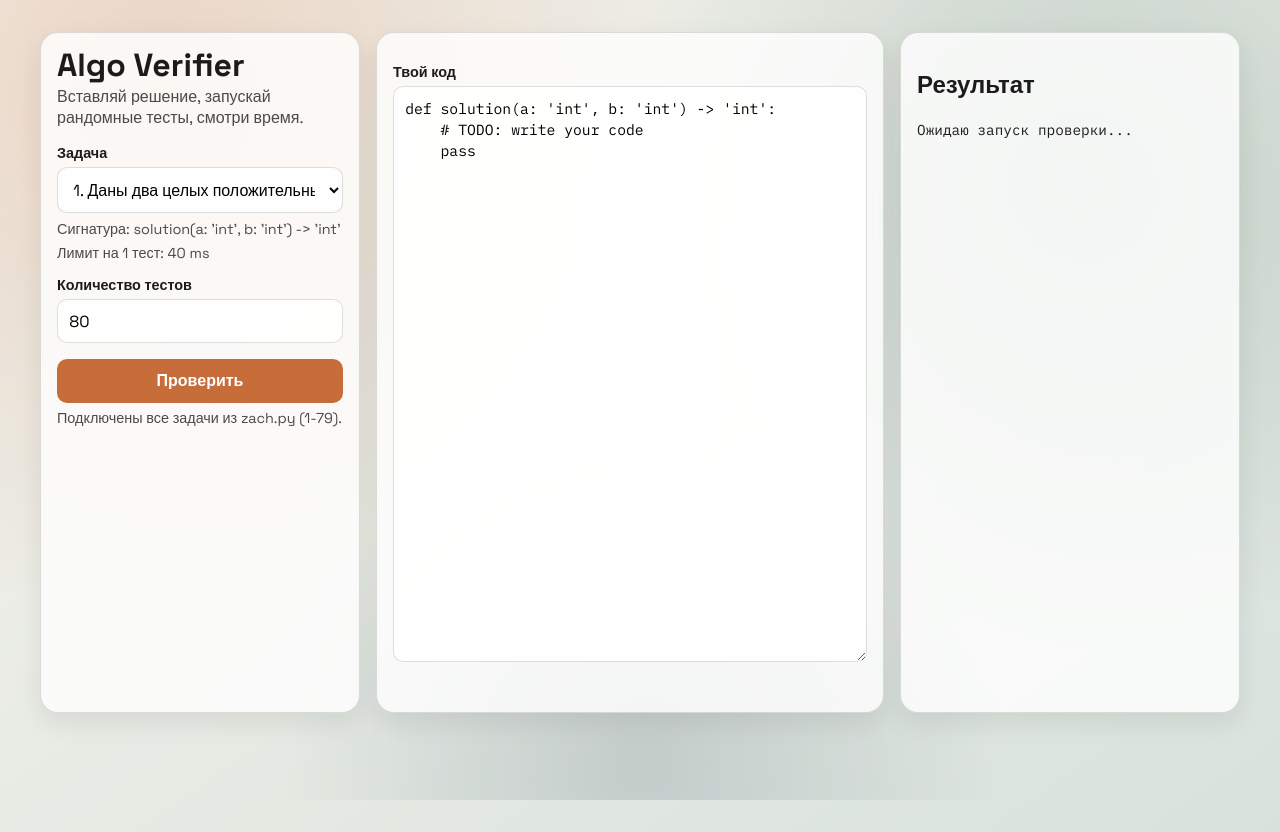
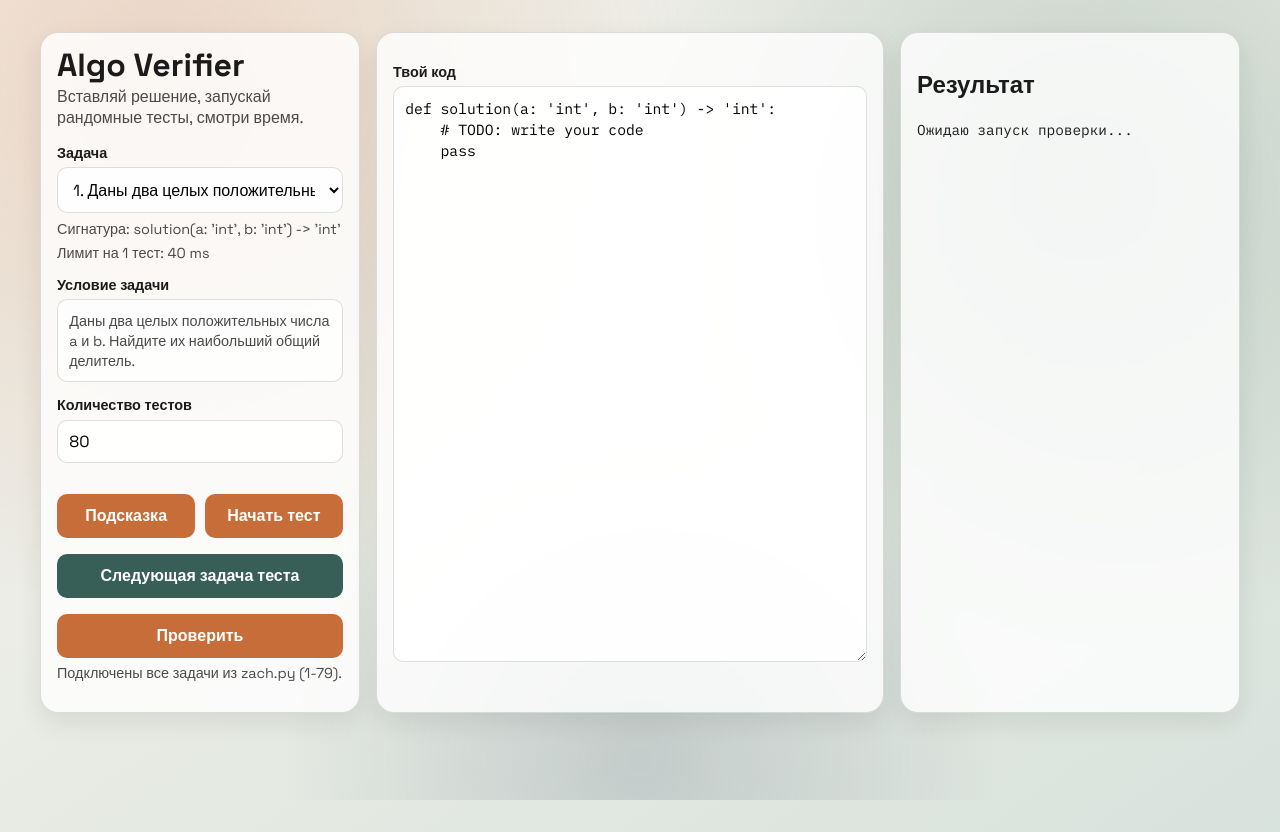
Before and after one commit to Toster1903/algo, a Flask app: page / in a window 1280 px wide. Run offline with Flask 3, Linux system fonts and the light colour scheme.

Commit message:
Enhance task management UI and functionality with new controls and descriptions

```diff
--- a/static/app.js
+++ b/static/app.js
@@ -1,12 +1,67 @@
 const taskSelect = document.getElementById("taskSelect");
 const taskSignature = document.getElementById("taskSignature");
 const taskLimit = document.getElementById("taskLimit");
+const taskDescription = document.getElementById("taskDescription");
 const roundsInput = document.getElementById("roundsInput");
 const codeInput = document.getElementById("codeInput");
 const resultOutput = document.getElementById("resultOutput");
 const runBtn = document.getElementById("runBtn");
+const hintBtn = document.getElementById("hintBtn");
+const startTestBtn = document.getElementById("startTestBtn");
+const nextTaskBtn = document.getElementById("nextTaskBtn");
+const testInfo = document.getElementById("testInfo");
 
 let tasks = [];
+let testSession = null;
+
+function randomInt(min, max) {
+  return Math.floor(Math.random() * (max - min + 1)) + min;
+}
+
+function shuffle(arr) {
+  const a = arr.slice();
+  for (let i = a.length - 1; i > 0; i -= 1) {
+    const j = Math.floor(Math.random() * (i + 1));
+    [a[i], a[j]] = [a[j], a[i]];
+  }
+  return a;
+}
+
+function buildHint(task) {
+  const t = (task.title || "").toLowerCase();
+  if (task.task_kind === "class") {
+    return "Начни с структуры хранения состояния: стек, очередь или массивы истории. Затем реализуй каждый метод отдельно и проверь крайние случаи (пустая структура, один элемент).";
+  }
+  if (t.includes("префикс")) return "Подумай о массиве pi и откате по pi[j - 1], когда символы не совпадают.";
+  if (t.includes("z‑функции") || t.includes("z-функции")) return "Держи окно [l, r] и используй уже посчитанные значения для ускорения.";
+  if (t.includes("циклическим сдвигом")) return "Проверь длины строк, затем ищи одну строку внутри удвоенной другой.";
+  if (t.includes("простым")) return "Проверять делители достаточно до sqrt(n), отдельно обработай n < 2 и чётные числа.";
+  if (t.includes("нод") || t.includes("делитель")) return "Используй алгоритм Евклида: пока b != 0, делай a, b = b, a % b.";
+  return "Разбей задачу на шаги: корректность на крайних случаях, затем оптимизация под лимит времени.";
+}
+
+function getCurrentTask() {
+  const id = Number(taskSelect.value);
+  return tasks.find((t) => t.id === id) || null;
+}
+
+function updateTestUi() {
+  if (!testSession) {
+    testInfo.textContent = "";
+    nextTaskBtn.disabled = true;
+    return;
+  }
+  testInfo.textContent = `Тест запущен: задача ${testSession.index + 1} из ${testSession.ids.length}`;
+  nextTaskBtn.disabled = testSession.index >= testSession.ids.length - 1;
+}
+
+function setTaskById(taskId) {
+  taskSelect.value = String(taskId);
+  const task = tasks.find((t) => t.id === taskId);
+  if (task) {
+    showTask(task);
+  }
+}
 
 function templateForSignature(signature) {
   const raw = signature.startsWith("solution") ? signature.slice("solution".length) : "(...)";
@@ -35,6 +90,7 @@ function templateForClass(name) {
 function showTask(task) {
   taskSignature.textContent = `Сигнатура: ${task.signature}`;
   taskLimit.textContent = `Лимит на 1 тест: ${task.time_limit_ms} ms`;
+  taskDescription.textContent = task.description || "Описание задачи не найдено.";
   if (task.task_kind === "class") {
     codeInput.value = templateForClass(task.entry_name);
   } else {
@@ -65,7 +121,47 @@ taskSelect.addEventListener("change", () => {
   const task = tasks.find((t) => t.id === id);
   if (task) {
     showTask(task);
+    if (testSession) {
+      const idx = testSession.ids.indexOf(id);
+      if (idx >= 0) {
+        testSession.index = idx;
+      } else {
+        testSession = null;
+      }
+      updateTestUi();
+    }
   }
+});
+
+hintBtn.addEventListener("click", () => {
+  const task = getCurrentTask();
+  if (!task) return;
+  resultOutput.textContent = `Подсказка:\n${buildHint(task)}`;
+});
+
+startTestBtn.addEventListener("click", () => {
+  if (!tasks.length) return;
+  const maxCount = Math.min(8, tasks.length);
+  const minCount = Math.min(3, maxCount);
+  const count = randomInt(minCount, maxCount);
+  const ids = shuffle(tasks.map((t) => t.id)).slice(0, count);
+
+  testSession = { ids, index: 0 };
+  setTaskById(ids[0]);
+  resultOutput.textContent = `Тест начат.\nСлучайно выбрано задач: ${count}.\nРешай по очереди, кнопка \"Следующая задача теста\" переведет к следующей.`;
+  updateTestUi();
+});
+
+nextTaskBtn.addEventListener("click", () => {
+  if (!testSession) return;
+  if (testSession.index >= testSession.ids.length - 1) {
+    resultOutput.textContent = "Тест завершен: все случайные задачи пройдены.";
+    return;
+  }
+  testSession.index += 1;
+  setTaskById(testSession.ids[testSession.index]);
+  resultOutput.textContent = `Переход к задаче ${testSession.index + 1} из ${testSession.ids.length}.`;
+  updateTestUi();
 });
 
 runBtn.addEventListener("click", async () => {
@@ -92,6 +188,10 @@ runBtn.addEventListener("click", async () => {
         `Мин время: ${data.timing.min_ms} ms`,
         `Лимит: ${data.timing.limit_ms} ms`,
       ].join("\n");
+
+      if (testSession && testSession.ids[testSession.index] === id && testSession.index < testSession.ids.length - 1) {
+        resultOutput.textContent += "\n\nЗадача в тест-сессии пройдена. Нажми \"Следующая задача теста\".";
+      }
       return;
     }
 
--- a/static/style.css
+++ b/static/style.css
@@ -41,6 +41,10 @@ body {
   gap: 1rem;
   grid-template-columns: 320px 1fr 340px;
   animation: rise 460ms ease-out;
+}
+
+.editor-panel {
+  min-width: 420px;
 }
 
 .panel {
@@ -90,10 +94,49 @@ textarea {
 
 textarea {
   min-height: 72vh;
-  resize: vertical;
+  resize: both;
+  overflow: auto;
   font-family: "IBM Plex Mono", monospace;
   font-size: 0.92rem;
   line-height: 1.45;
+}
+
+.task-description-wrap {
+  margin-top: 0.85rem;
+}
+
+.mini-title {
+  margin: 0 0 0.35rem;
+  font-weight: 700;
+  font-size: 0.9rem;
+}
+
+.task-description {
+  max-height: 180px;
+  overflow: auto;
+  border: 1px solid var(--border);
+  border-radius: 10px;
+  padding: 0.65rem 0.7rem;
+  background: rgba(255, 255, 255, 0.7);
+  color: var(--muted);
+  font-size: 0.9rem;
+  line-height: 1.4;
+  white-space: pre-wrap;
+}
+
+.controls-row {
+  display: grid;
+  grid-template-columns: 1fr 1fr;
+  gap: 0.6rem;
+  margin-top: 0.9rem;
+}
+
+.secondary-btn {
+  background: #385f57;
+}
+
+.secondary-btn:hover {
+  background: #2a4d46;
 }
 
 button {
--- a/templates/index.html
+++ b/templates/index.html
@@ -24,16 +24,28 @@
         <p id="taskLimit"></p>
       </div>
 
+      <div class="task-description-wrap">
+        <p class="mini-title">Условие задачи</p>
+        <div id="taskDescription" class="task-description"></div>
+      </div>
+
       <label for="roundsInput">Количество тестов</label>
       <input id="roundsInput" type="number" min="10" max="300" value="80">
 
+      <div class="controls-row">
+        <button id="hintBtn" type="button">Подсказка</button>
+        <button id="startTestBtn" type="button">Начать тест</button>
+      </div>
+      <button id="nextTaskBtn" type="button" class="secondary-btn" disabled>Следующая задача теста</button>
+
       <button id="runBtn">Проверить</button>
+      <p id="testInfo" class="hint"></p>
       <p class="hint">Подключены все задачи из zach.py (1-79).</p>
     </section>
 
     <section class="panel editor-panel">
       <label for="codeInput">Твой код</label>
-      <textarea id="codeInput" spellcheck="false"></textarea>
+      <textarea id="codeInput" spellcheck="false" wrap="off"></textarea>
     </section>
 
     <section class="panel result-panel">
```
